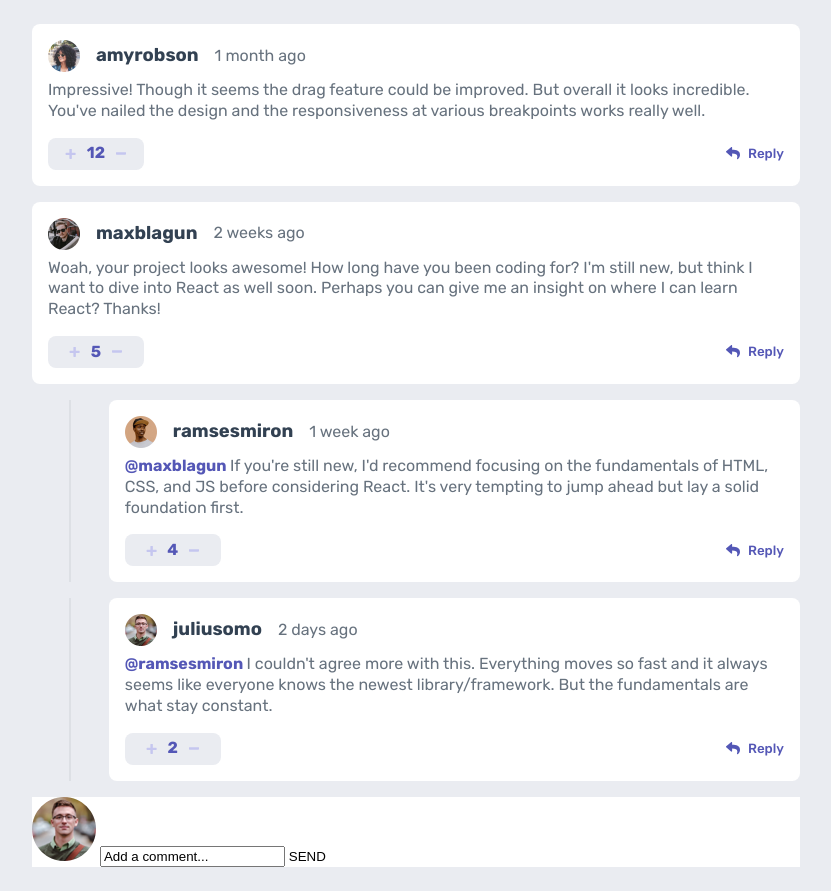
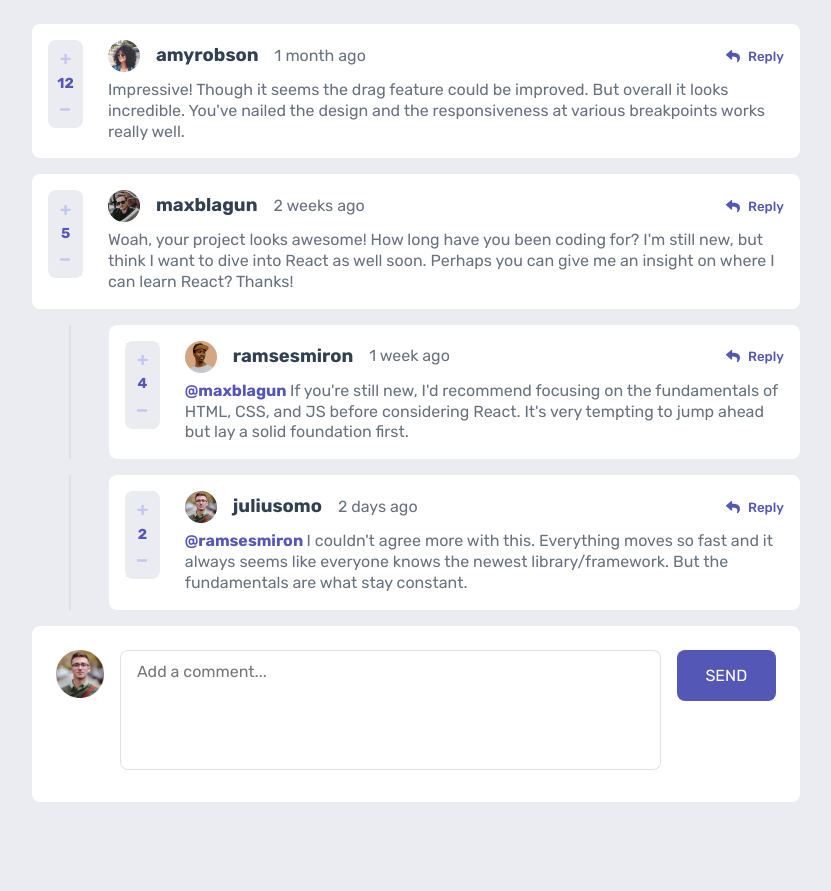
Before and after one commit to wyliemickelson/interactive-comments-section-main, a plain HTML site: page index.html in a window 1280 px wide. Shown: the whole page, without its empty margins (224-1055 px from the left). After the commit the page ends 826 px from the top, so only its background shows below. Drawn offline with Linux system fonts and the light colour scheme.

Commit message:
create comment section completed and responsive

```diff
--- a/index.html
+++ b/index.html
@@ -92,9 +92,9 @@
     <!-- Pull dynamic content from the data.json file -->
 
     <section class="create-comment bg-white">
-      <img src="images/avatars/image-juliusomo.webp">
-      <input type="text" value="Add a comment...">
-      <button>SEND</button>
+      <img class="create-comment_img" src="images/avatars/image-juliusomo.webp">
+      <textarea placeholder="Add a comment..." class="create-comment_input"></textarea>
+      <button class="create-comment_btn"><p>SEND</p></button>
     </section>
   </div>
 </body>
--- a/main.css
+++ b/main.css
@@ -6,6 +6,7 @@
 
   --clr-neutral-db: hsl(212, 24%, 26%);
   --clr-neutral-grb: hsl(211, 10%, 45%);
+  --clr-neutral-grb-faint: hsla(211, 10%, 45%, 0.2);
   --clr-neutral-lgr: hsl(223, 19%, 93%);
   --clr-neutral-vlgr: hsl(228, 33%, 97%);
   --clr-neutral-wht: hsl(0, 0%, 100%);
@@ -156,6 +157,7 @@ section {
 
 .comment_voter--count {
   color: var(--clr-primary-mblue);
+  font-size: 0.9rem;
   font-weight: 700;
 }
 
@@ -166,3 +168,85 @@ section {
 .vote--down {
   background-image: url(images/icon-minus.svg);
 }
+
+.create-comment {
+  padding: 1rem;
+  border-radius: 0.5rem;
+  grid-row-gap: 1rem;
+  display: grid;
+  grid-template-columns: repeat(8, 1fr);
+  grid-template-rows: repeat(3, 1fr);
+}
+
+.create-comment_input {
+  font-family: var(--ff-primary);
+  resize: none;
+  border: 1px solid var(--clr-neutral-grb-faint);
+  border-radius: 0.5rem;
+  font-size: 1rem;
+  padding: 0.7rem 1rem;
+  grid-row: 1 / 3;
+  grid-column: 1 / 9;
+}
+
+.create-comment_img {
+  grid-column: 1 / 2;
+}
+
+.create-comment_btn {
+  grid-column: 7 / 9;
+  color: white;
+  background-color: var(--clr-primary-mblue);
+  font-family: var(--ff-primary);
+  font-weight: 400;
+  border-radius: 0.5rem;
+  padding: 0.5rem;
+}
+
+
+@media (min-width: 40em) {
+  .comment {
+    grid-template-columns: 60px repeat(5, 1fr);
+  }
+
+  .comment_voter {
+    grid-area: 1 / 1 / 3 / 2;
+    flex-direction: column;
+    max-width: 2.2rem;
+    max-height: 5.5rem;
+  }
+
+  .comment_avatar {
+    grid-column: 2 / 5;
+  }
+
+  .comment_text {
+    grid-column: 2 / 7;
+  }
+
+  .comment_reply {
+    grid-area: 1 / 6 / 2 / 7;
+  }
+
+  .create-comment {
+    padding: 1.5rem;
+    display: flex;
+    height: 8rem;
+    align-items: flex-start;
+    gap: 1rem;
+  }
+
+  .create-comment_img {
+  max-width: 3rem;
+  }
+
+  .create-comment_input {
+    width: 100%;
+    height: 6rem;
+  }
+
+  .create-comment_btn {
+    font-size: 1rem;
+    padding: 1em 1.8em;
+  }
+}
```
